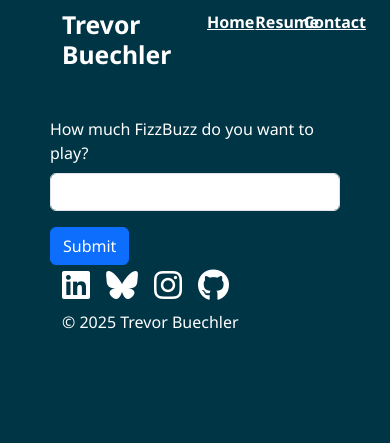
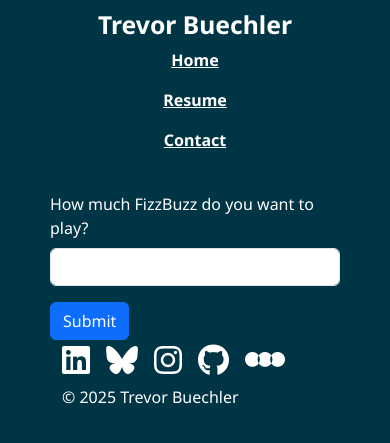
Before and after one commit to wonderrxjr/WebsiteProject, a Flask app: page /fizzbuzz in a window 390 px wide. Shown: the top 443 px of the page. Run offline with Flask 3, Linux system fonts and the light colour scheme; some libraries are stand-ins or nearby versions.

Commit message:
Add letterboxd and make header mobile friendly

```diff
--- a/templates/fizzbuzz.html
+++ b/templates/fizzbuzz.html
@@ -12,19 +12,16 @@
 <body>
     <header class="header">
         <div class="container-fluid">
-            <div class="row">
-                <div class="col-6">
+            <div class="row align-items-center">
+                <div class="col-12 col-md-6 text-center text-md-start">
                     <h2><a href="/" style="text-decoration: none;">Trevor Buechler</a></h2>
                 </div>
-                <div class="col-2">
-                    <a href="/">Home</a>
-                </div>
-                <div class="col-2">
-                    <a href="https://drive.google.com/file/d/1aUmBN7VAS_mY5-eliiD0aU_musLM4Oul/view?usp=sharing"
-                        target="_blank">Resume</a>
-                </div>
-                <div class="col-2">
-                    <a href="/contact">Contact</a>
+                <div class="col-12 col-md-6 text-center text-md-end">
+                    <div class="d-flex flex-column flex-md-row justify-content-md-end gap-3">
+                        <a href="/">Home</a>
+                        <a href="https://drive.google.com/file/d/1aUmBN7VAS_mY5-eliiD0aU_musLM4Oul/view?usp=sharing" target="_blank">Resume</a>
+                        <a href="/contact">Contact</a>
+                    </div>
                 </div>
             </div>
         </div>
@@ -44,6 +41,7 @@
                     <a href="https://bsky.app/profile/wonderrxjr.bsky.social" style="text-decoration: none;"><i class="fa-brands fa-bluesky fa-2xl"></i></a>
                     <a href="https://linkedin.com/in/trevorbuechler/"><i class="fa-brands fa-instagram fa-2xl"></i></a>
                     <a href="https://github.com/wonderrxjr"><i class="fa-brands fa-github fa-2xl"></i></a>
+                    <a href="https://letterboxd.com/wonderrxjr"><i class="fa-brands fa-letterboxd fa-2xl"></i></a>
                 </div>
             </div>
             <br>
--- a/templates/media.html
+++ b/templates/media.html
@@ -77,6 +77,7 @@
                     <a href="https://bsky.app/profile/wonderrxjr.bsky.social" style="text-decoration: none;"><i class="fa-brands fa-bluesky fa-2xl"></i></a>
                     <a href="https://linkedin.com/in/trevorbuechler/"><i class="fa-brands fa-instagram fa-2xl"></i></a>
                     <a href="https://github.com/wonderrxjr"><i class="fa-brands fa-github fa-2xl"></i></a>
+                    <a href="https://letterboxd.com/wonderrxjr"><i class="fa-brands fa-letterboxd fa-2xl"></i></a>
                 </div>
             </div>
             <br>
```
Also changed, not shown: templates/contact.html (+9 -10 lines), templates/index.html (+11 -11 lines).
